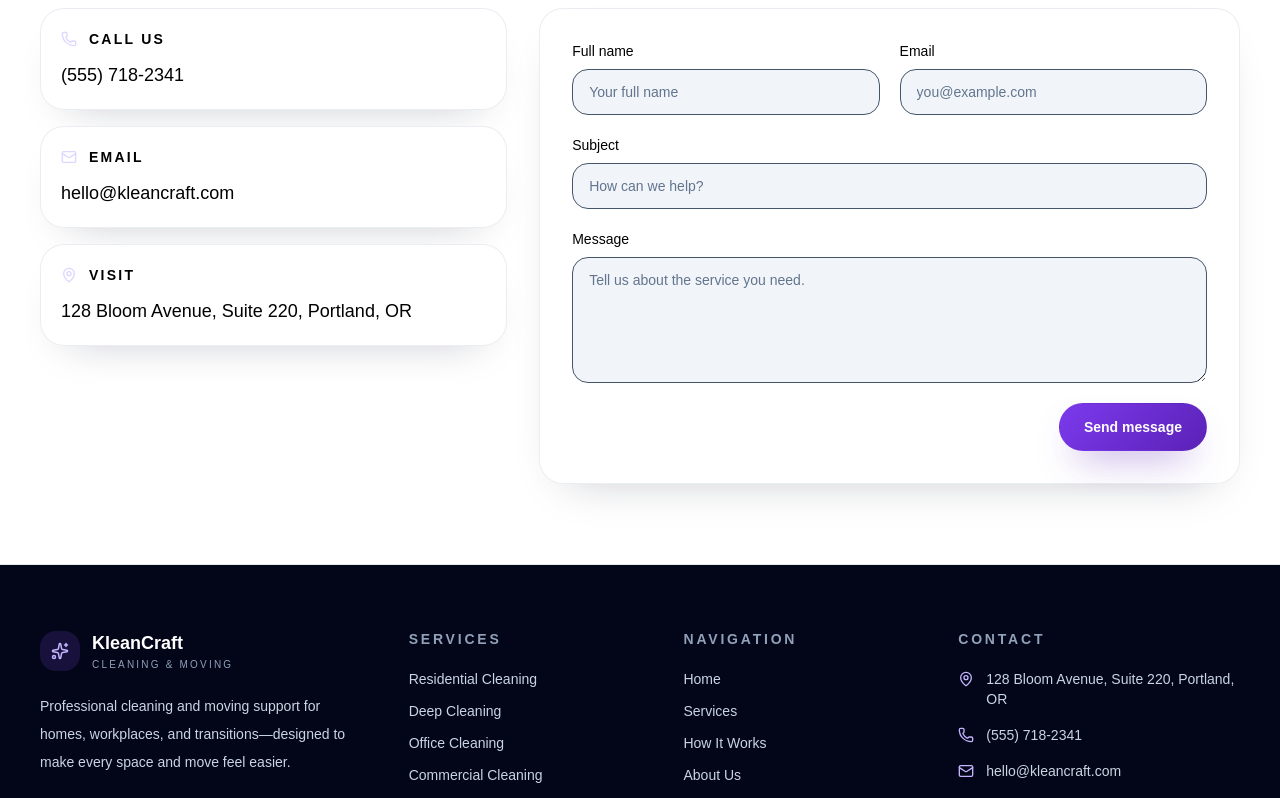
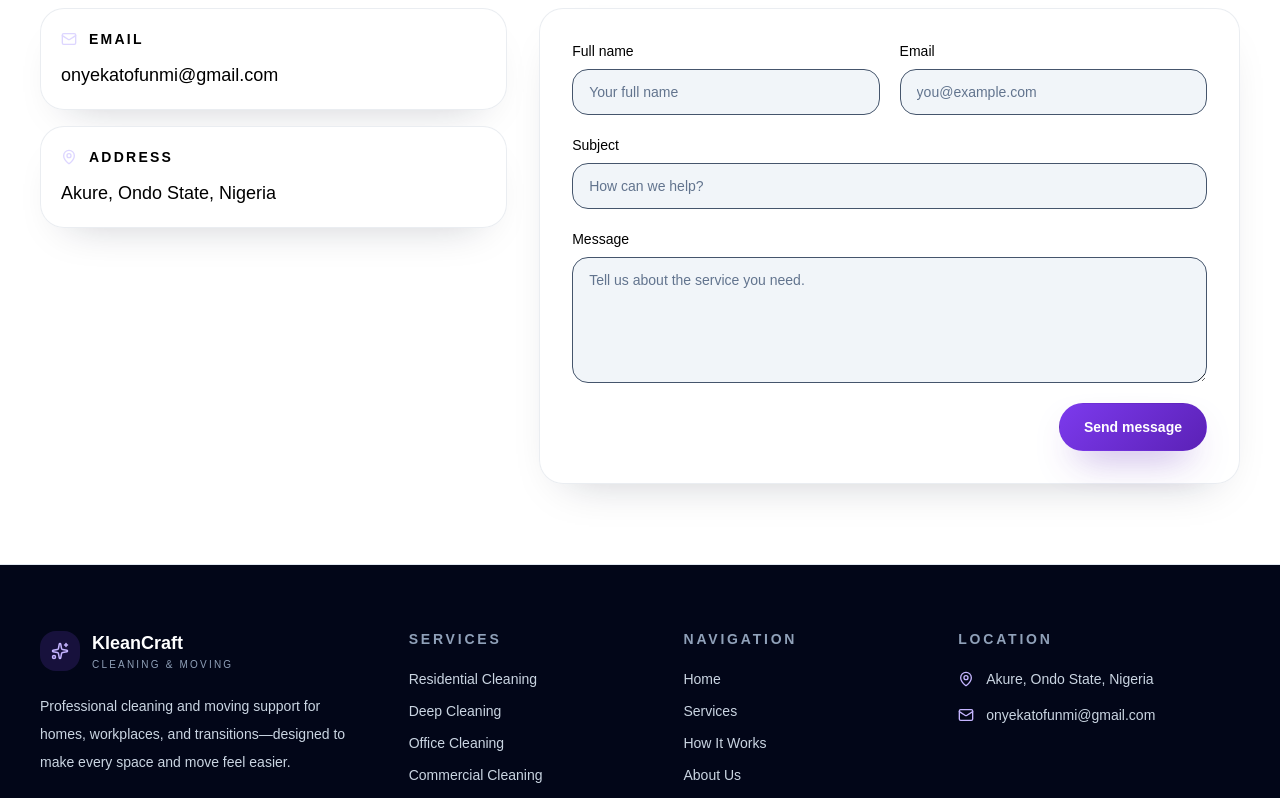
Before and after one commit to Tofunmi2003/kleancraft-cleaning-moving, a Next.js app: page /contact in a window 1280 px wide. Shown: the part 440-1238 px from the top of the page. Built offline with nearby package versions, Linux system fonts and the light colour scheme.

Commit message:
Refine homepage messaging for booking and quote flows

```diff
--- a/app/contact/page.tsx
+++ b/app/contact/page.tsx
@@ -12,24 +12,17 @@ export default function ContactPage() {
         <div className="space-y-4">
           <div className="surface-card border-white/10 bg-[#201b2d] p-5 shadow-none">
             <div className="flex items-center gap-3 text-violet-200">
-              <Phone size={16} />
-              <span className="text-sm font-semibold uppercase tracking-[0.16em] text-black">Call us</span>
-            </div>
-            <p className="mt-3 text-lg font-medium text-black">(555) 718-2341</p>
-          </div>
-          <div className="surface-card border-white/10 bg-[#201b2d] p-5 shadow-none">
-            <div className="flex items-center gap-3 text-violet-200">
               <Mail size={16} />
               <span className="text-sm font-semibold uppercase tracking-[0.16em] text-black">Email</span>
             </div>
-            <p className="mt-3 text-lg font-medium text-black">hello@kleancraft.com</p>
+            <p className="mt-3 text-lg font-medium text-black">onyekatofunmi@gmail.com</p>
           </div>
           <div className="surface-card border-white/10 bg-[#201b2d] p-5 shadow-none">
             <div className="flex items-center gap-3 text-violet-200">
               <MapPin size={16} />
-              <span className="text-sm font-semibold uppercase tracking-[0.16em] text-black">Visit</span>
+              <span className="text-sm font-semibold uppercase tracking-[0.16em] text-black">Address</span>
             </div>
-            <p className="mt-3 text-lg font-medium text-black">128 Bloom Avenue, Suite 220, Portland, OR</p>
+            <p className="mt-3 text-lg font-medium text-black">Akure, Ondo State, Nigeria</p>
           </div>
         </div>
 
--- a/app/page.tsx
+++ b/app/page.tsx
@@ -189,12 +189,11 @@ export default function Home() {
       <section className="container pt-12 pb-16 md:pt-16 md:pb-20">
         <div className="grid items-center gap-10 lg:grid-cols-[1.05fr_1.05fr]">
           <div>
-            <span className="section-kicker">Premium cleaning, thoughtfully done</span>
-            <h1 className="mt-6 max-w-xl text-5xl font-semibold tracking-[-0.06em] text-white sm:text-6xl">
+            <h1 className="max-w-xl text-5xl font-semibold tracking-[-0.06em] text-white sm:text-6xl">
               A Cleaner Space. A Better Experience.
             </h1>
             <p className="mt-6 max-w-xl text-lg leading-8 text-slate-200">
-              Professional cleaning services for homes, offices, event spaces, and commercial properties.
+              Professional cleaning, moving support, and home care for homes, offices, and busy households.
             </p>
 
             <div className="mt-8 flex flex-wrap gap-4">
@@ -393,8 +392,8 @@ export default function Home() {
           <div>
             <SectionHeading
               eyebrow="Book a cleaning"
-              title="Tell us about your space and we’ll handle the rest."
-              description="Our booking process is designed to be quick, transparent, and easy to complete from mobile or desktop."
+              title="Need your space cleaned or refreshed?"
+              description="Use this form to request a cleaning service and confirm your preferred schedule, property details, and service needs."
               theme="dark"
             />
 
@@ -423,8 +422,8 @@ export default function Home() {
           <div>
             <SectionHeading
               eyebrow="Get a quote"
-              title="Fast, tailored estimates for your property and cleaning needs."
-              description="Share a few details and we’ll prepare a more accurate estimate based on your property type, size, and service preferences."
+              title="Need an estimate before booking?"
+              description="Tell us about your property and service needs for a tailored estimate, especially for moving support, larger homes, or custom requests."
               theme="dark"
             />
             <div className="mt-8 rounded-[1.75rem] border border-violet-200/20 bg-violet-500/10 p-6 text-white">
--- a/components/site-footer.tsx
+++ b/components/site-footer.tsx
@@ -74,19 +74,15 @@ export function SiteFooter() {
           </div>
 
           <div>
-            <h3 className="text-sm font-semibold uppercase tracking-[0.2em] text-slate-400">Contact</h3>
+            <h3 className="text-sm font-semibold uppercase tracking-[0.2em] text-slate-400">Location</h3>
             <ul className="mt-5 space-y-4 text-sm text-slate-300">
               <li className="flex items-start gap-3">
                 <MapPin size={16} className="mt-0.5 shrink-0 text-violet-300" />
-                <span>128 Bloom Avenue, Suite 220, Portland, OR</span>
-              </li>
-              <li className="flex items-center gap-3">
-                <Phone size={16} className="shrink-0 text-violet-300" />
-                <a href="tel:+15557182341" className="transition hover:text-white">(555) 718-2341</a>
+                <span>Akure, Ondo State, Nigeria</span>
               </li>
               <li className="flex items-center gap-3">
                 <Mail size={16} className="shrink-0 text-violet-300" />
-                <a href="mailto:hello@kleancraft.com" className="transition hover:text-white">hello@kleancraft.com</a>
+                <a href="mailto:onyekatofunmi@gmail.com" className="transition hover:text-white">onyekatofunmi@gmail.com</a>
               </li>
             </ul>
           </div>
```
